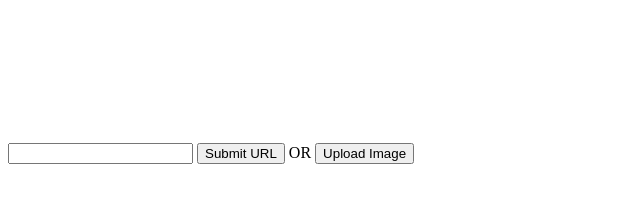
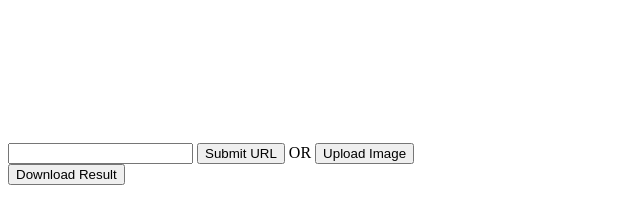
Before and after one commit to lain-d/censoryourself, a plain HTML site: page index.html in a window 1280 px wide. Shown: the whole page, without its empty margins (0-640 px from the left). Drawn offline with nearby package versions, Linux system fonts and the light colour scheme.

Commit message:
add output download
Added Button To Download Image to Skeleton

```diff
--- a/index.html
+++ b/index.html
@@ -26,6 +26,7 @@
         <!--we draw it here and then output the png to the output div-->
         <canvas id="maincanvas"></canvas>
         <div id="output"></div>
+        <button id="dlImage">Download Result</button>
         </div>
 
 
```
